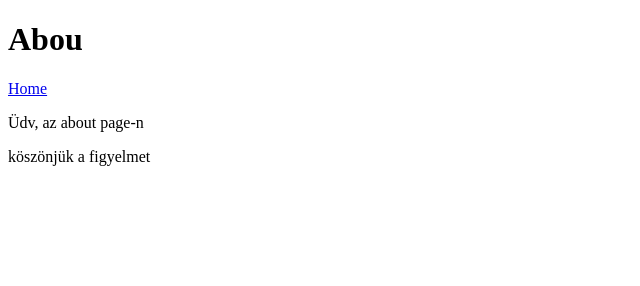
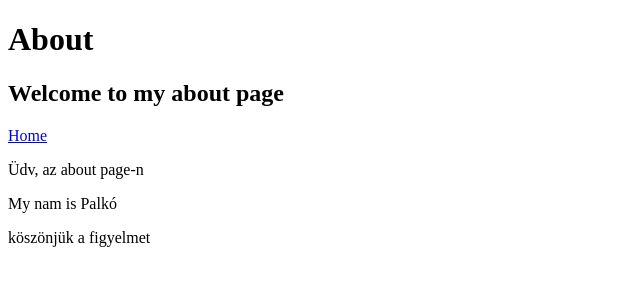
Before and after one commit to azapeti/azapeti.github.io, a plain HTML site: page about.html in a window 1280 px wide. Shown: the whole page, without its empty margins (0-640 px from the left). Drawn offline with Linux system fonts and the light colour scheme.

Commit message:
Improved the about page

```diff
--- a/about.html
+++ b/about.html
@@ -7,9 +7,11 @@
     <title>About</title>
 </head>
 <body>
-    <h1>Abou</h1>
+    <h1>About</h1>
+    <h2>Welcome to my about page</h2>
     <a href="index.html">Home</a>
     <p>Üdv, az about page-n</p>
+    <p>My nam is Palkó</p>
     <p>köszönjük a figyelmet</p>
 </body>
 </html>
```
